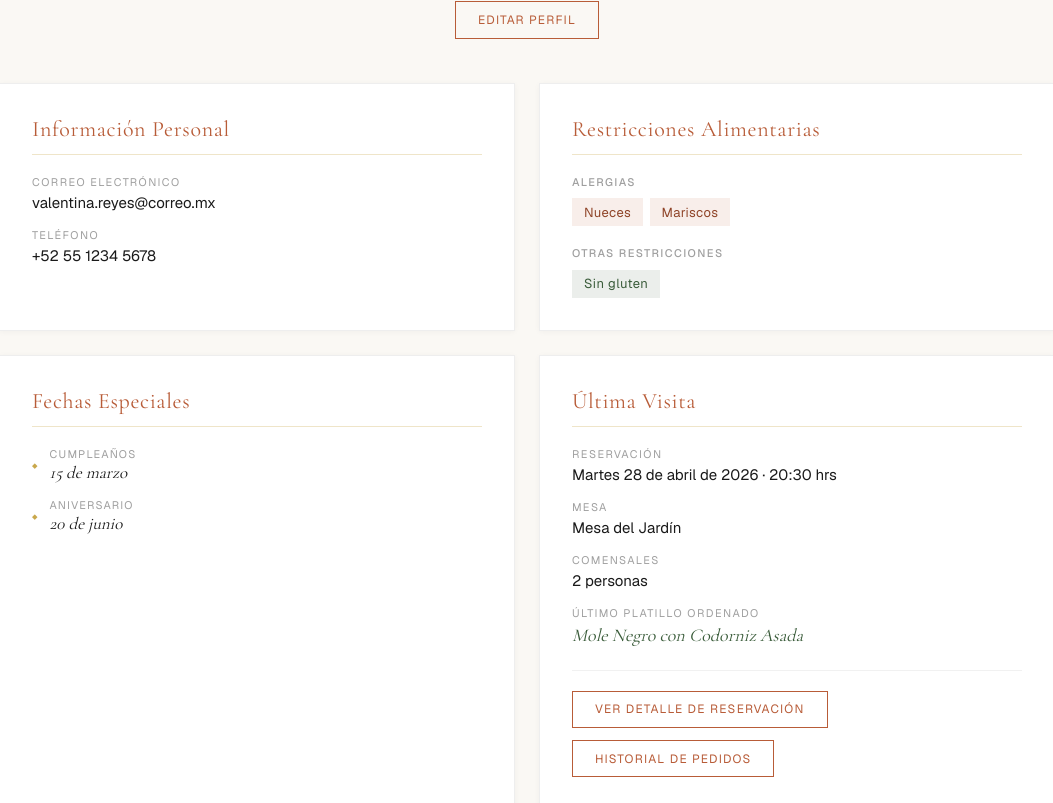
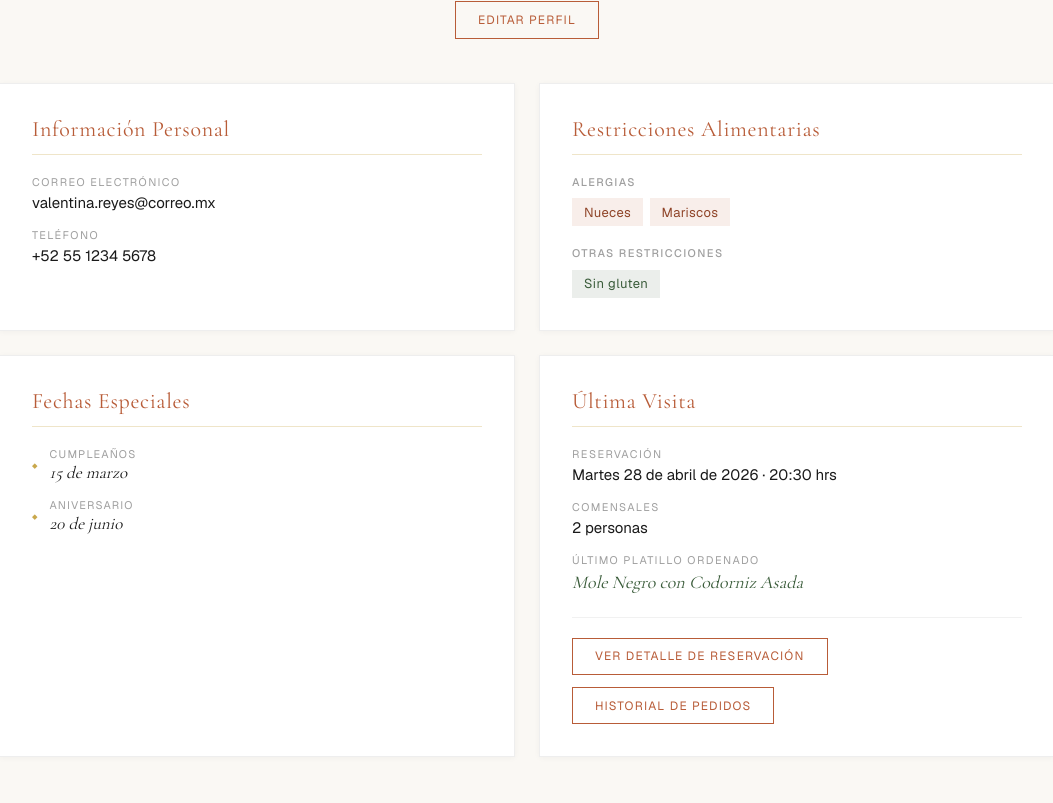
Before and after one commit to karin210/tonantzin_website, a Next.js app: page /perfil in a window 1280 px wide. Shown: the part 444-1247 px from the top of the page, without its empty margins (113-1166 px from the left). Built offline with nearby package versions, Linux system fonts and the light colour scheme.

Commit message:
style: delete table field from the last reservation data

```diff
--- a/app/components/Perfil/PerfilClient.tsx
+++ b/app/components/Perfil/PerfilClient.tsx
@@ -200,9 +200,7 @@ export default function PerfilClient(): React.JSX.Element {
           <input
             className={styles.nameInput}
             value={draft.name}
-            onChange={(e) =>
-              setDraft((p) => ({ ...p, name: e.target.value }))
-            }
+            onChange={(e) => setDraft((p) => ({ ...p, name: e.target.value }))}
             aria-label="Nombre completo"
           />
         ) : (
@@ -448,10 +446,6 @@ export default function PerfilClient(): React.JSX.Element {
               </dd>
             </div>
             <div className={styles.field}>
-              <dt className={styles.fieldLabel}>Mesa</dt>
-              <dd className={styles.fieldValue}>{LAST_RESERVATION.table}</dd>
-            </div>
-            <div className={styles.field}>
               <dt className={styles.fieldLabel}>Comensales</dt>
               <dd className={styles.fieldValue}>
                 {LAST_RESERVATION.guests} personas
--- a/next.config.ts
+++ b/next.config.ts
@@ -1,7 +1,7 @@
 import type { NextConfig } from "next";
 
 const nextConfig: NextConfig = {
-  allowedDevOrigins: ["b5c8-206-85-11-81.ngrok-free.app"],
+  allowedDevOrigins: ["22ff-206-85-11-81.ngrok-free.app"],
 };
 
 export default nextConfig;
```
